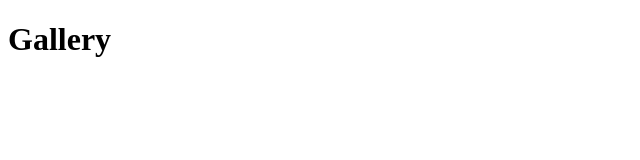
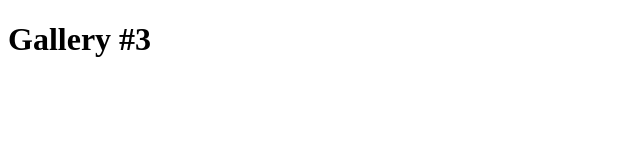
Before and after one commit to Natttdab12/zad1, a plain HTML site: page gallery.htm in a window 1280 px wide. Shown: the full height of the page, 0-640 px from the left. Drawn offline with Linux system fonts and the light colour scheme.

```diff
--- a/gallery.htm
+++ b/gallery.htm
@@ -6,6 +6,6 @@
     <title>Document</title>
   </head>
   <body>
-    <h1>Gallery</h1>
+    <h1>Gallery #3</h1>
   </body>
 </html>
```
